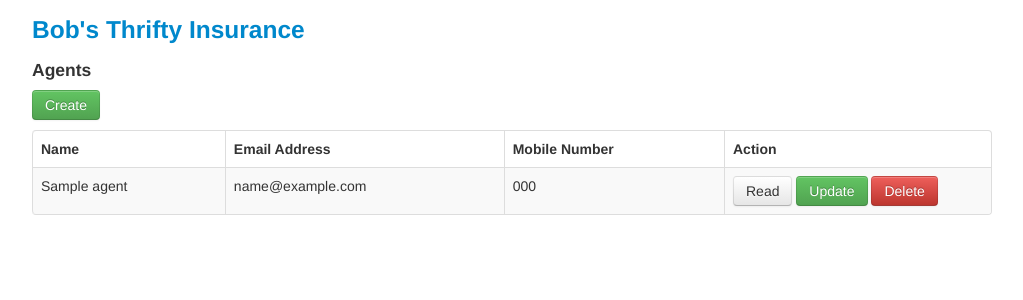
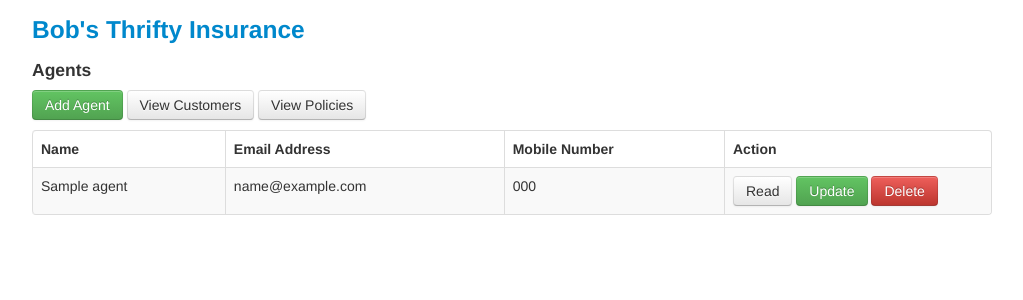
Before and after one commit to jt-olson/CIS355-starTutorial, a PHP site: page /agents.php in a window 1280 px wide. Shown: the top 300 px of the page, without its empty margins (118-1141 px from the left). Run offline with PHP 8.4, Linux system fonts and the light colour scheme; tables that the repository leaves empty or names only in its code hold one stand-in row (values such as "Sample post").

Commit message:
Updated pages so they link to one another

```diff
--- a/agents.php
+++ b/agents.php
@@ -14,7 +14,9 @@
             </div>
             <div class="row">
 				<p>
-					<a href="agents_create.php" class="btn btn-success">Create</a>
+					<a href="agents_create.php" class="btn btn-success">Add Agent</a>
+					<a href="customers.php" class="btn">View Customers</a>
+					<a href="policies.php" class="btn">View Policies</a>
                 </p>
                 <table class="table table-striped table-bordered">
                   <thead>
--- a/customers.php
+++ b/customers.php
@@ -14,7 +14,9 @@
             </div>
             <div class="row">
 				<p>
-					<a href="customers_create.php" class="btn btn-success">Create</a>
+					<a href="customers_create.php" class="btn btn-success">Add Customer</a>
+					<a href="agents.php" class="btn">View Agents</a>
+					<a href="policies.php" class="btn">View Policies</a>
                 </p>
                 <table class="table table-striped table-bordered">
                   <thead>
--- a/policies.php
+++ b/policies.php
@@ -14,7 +14,9 @@
             </div>
             <div class="row">
 				<p>
-					<a href="policies_create.php" class="btn btn-success">Create</a>
+					<a href="policies_create.php" class="btn btn-success">Add Policy</a>
+					<a href="agents.php" class="btn">View Agents</a>
+					<a href="customers.php" class="btn">View Customers</a>
                 </p>
                 <table class="table table-striped table-bordered">
                   <thead>
```
